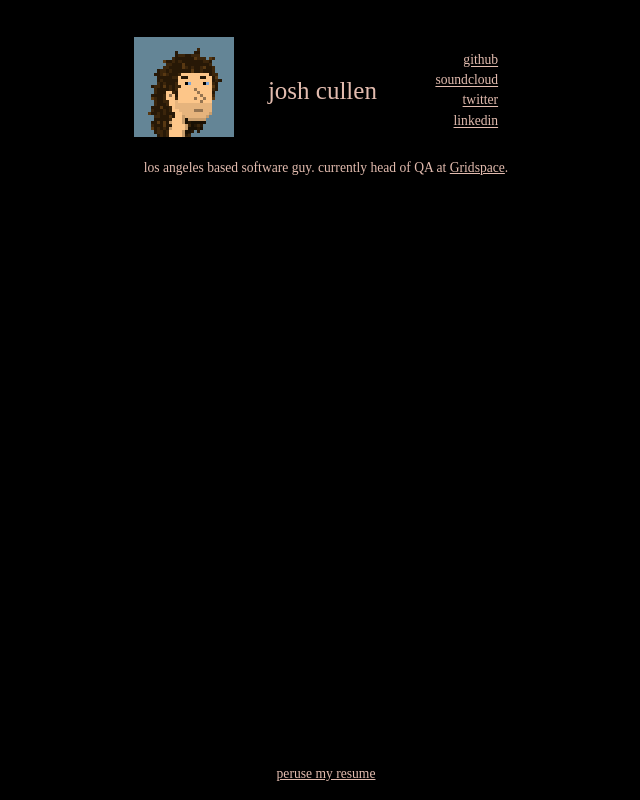
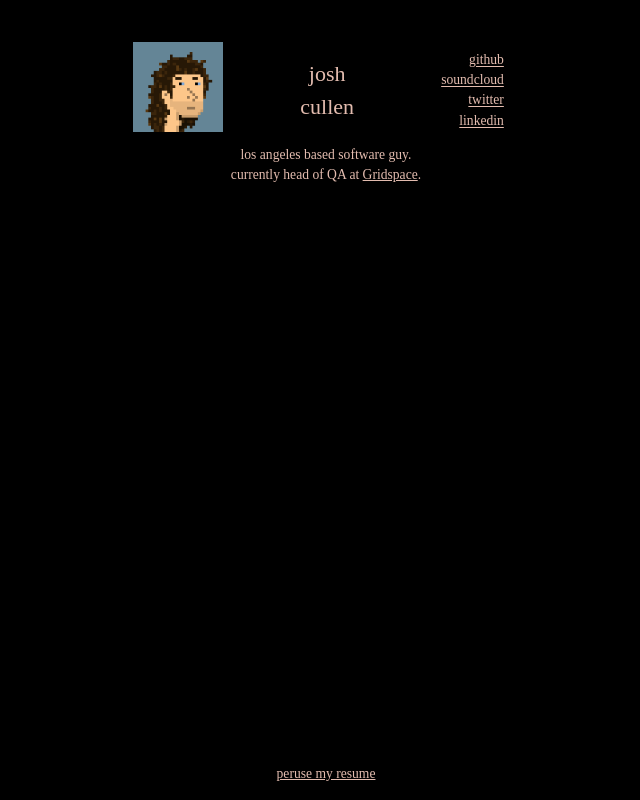
Before and after one commit to joshcull3n/joshcull3n.github.io, a React (Create React App) app: page / in a window 1280 px wide. Shown: the whole page, without its empty margins (314-954 px from the left). Built offline with nearby package versions, Linux system fonts and the light colour scheme; a web font is replaced by a local one.

Commit message:
better formatting

```diff
--- a/src/App.js
+++ b/src/App.js
@@ -4,15 +4,13 @@ import resume from '../files/Feb_2023.pdf'
 
 const TopBar = () => {
   return (
-    <div className="top-block" style={{paddingRight:'10px'}}>
-      <div className="is-layout-flex centered" style={{ display: 'flex', padding: '2.25rem', paddingBottom: '0rem', marginLeft: '40px', marginRight: '50px'}}>
-        <div style={{ marginLeft: '0px' }}>
+    <div className="top-block" style={{paddingRight:'0px'}}>
+      <div className="is-layout-flex centered" style={{ display: 'flex', padding: '2.25rem', paddingBottom: '0rem', marginLeft: '40px', marginRight: '55px'}}>
         <a href="index.html">
-          <img decoding="async" src={icon} alt="me" width="100" height="100" />
+          <img decoding="async" src={icon} alt="me" width="90" height="90" />
         </a>
-        </div>
-        <div style={{minWidth: '133.5px', paddingLeft: '10px', paddingRight: '10px'}}>
-          <h2 style={{fontSize: '25px'}}>josh cullen</h2>
+        <div style={{width:'140px', minWidth: '133.5px', paddingLeft: '10px', paddingRight: '20px', textAlign: 'center'}}>
+          <h2 style={{fontSize: '22px'}}>josh<br/>cullen</h2>
         </div>
         <div>
         <p style={{ textAlign: 'right', textUnderlineOffset: '2px', paddingRight: '0px' }}>
@@ -23,14 +21,15 @@ const TopBar = () => {
         </p>
         </div>
       </div>
+      <Intro />
     </div>
   )
 }
 
 const Intro = () => {
   return (
-    <div className="is-layout-flex centered" style={{marginLeft: '0px'}}>
-      <p>los angeles based software guy. currently head of QA at <a href="https://www.gridspace.com/">Gridspace</a>.</p>
+    <div className="is-layout-flex centered" style={{marginTop:'0px'}}>
+      <p style={{textAlign:'center', marginTop: '0px'}}>los angeles based software guy.<br/>currently head of QA at <a href="https://www.gridspace.com/">Gridspace</a>.</p>
     </div>
   )
 }
@@ -73,7 +72,6 @@ const App = () => {
   return (
     <div>
       <TopBar />
-      <Intro />
       <Footer />
     </div>
   )
```
